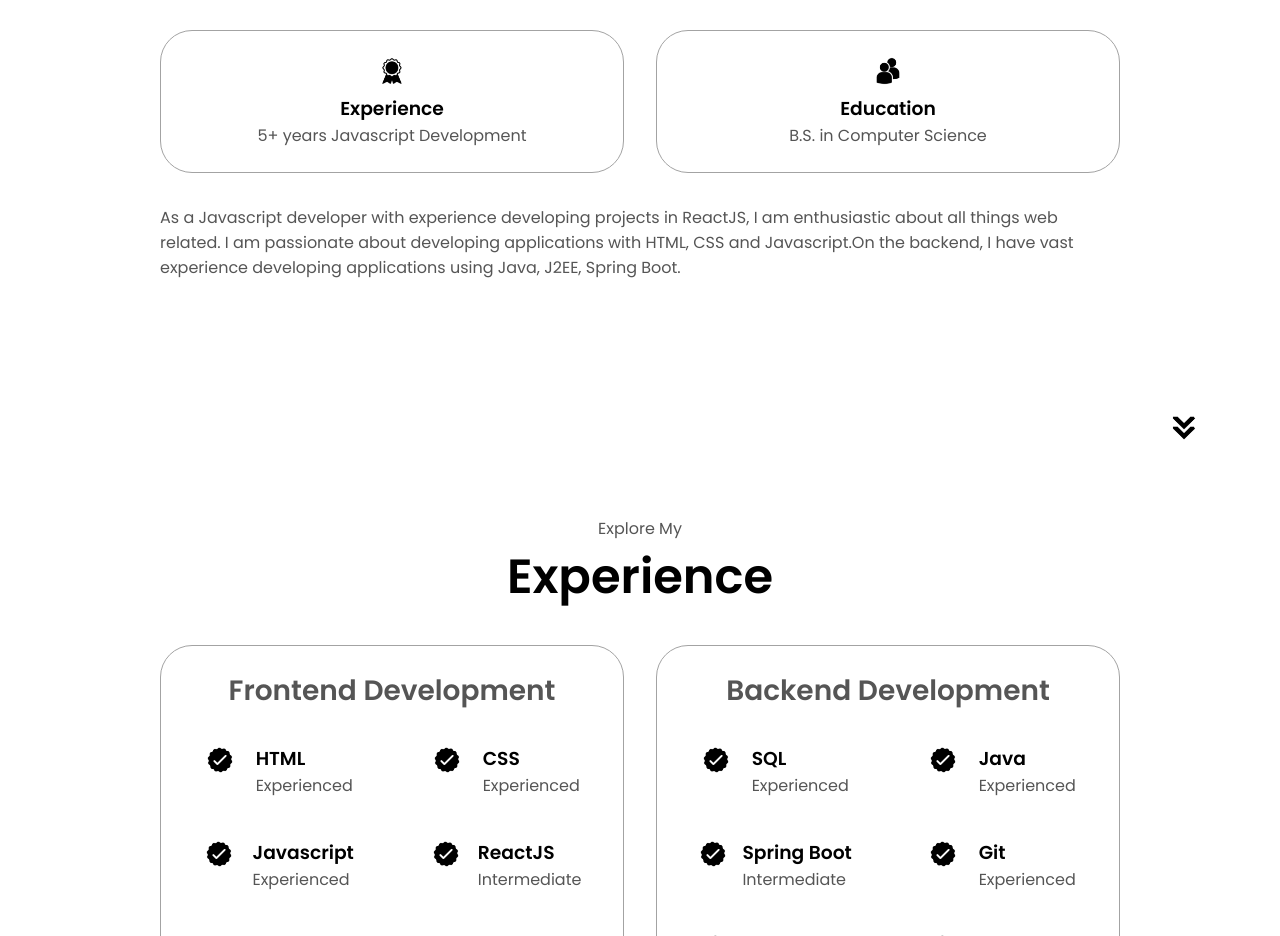
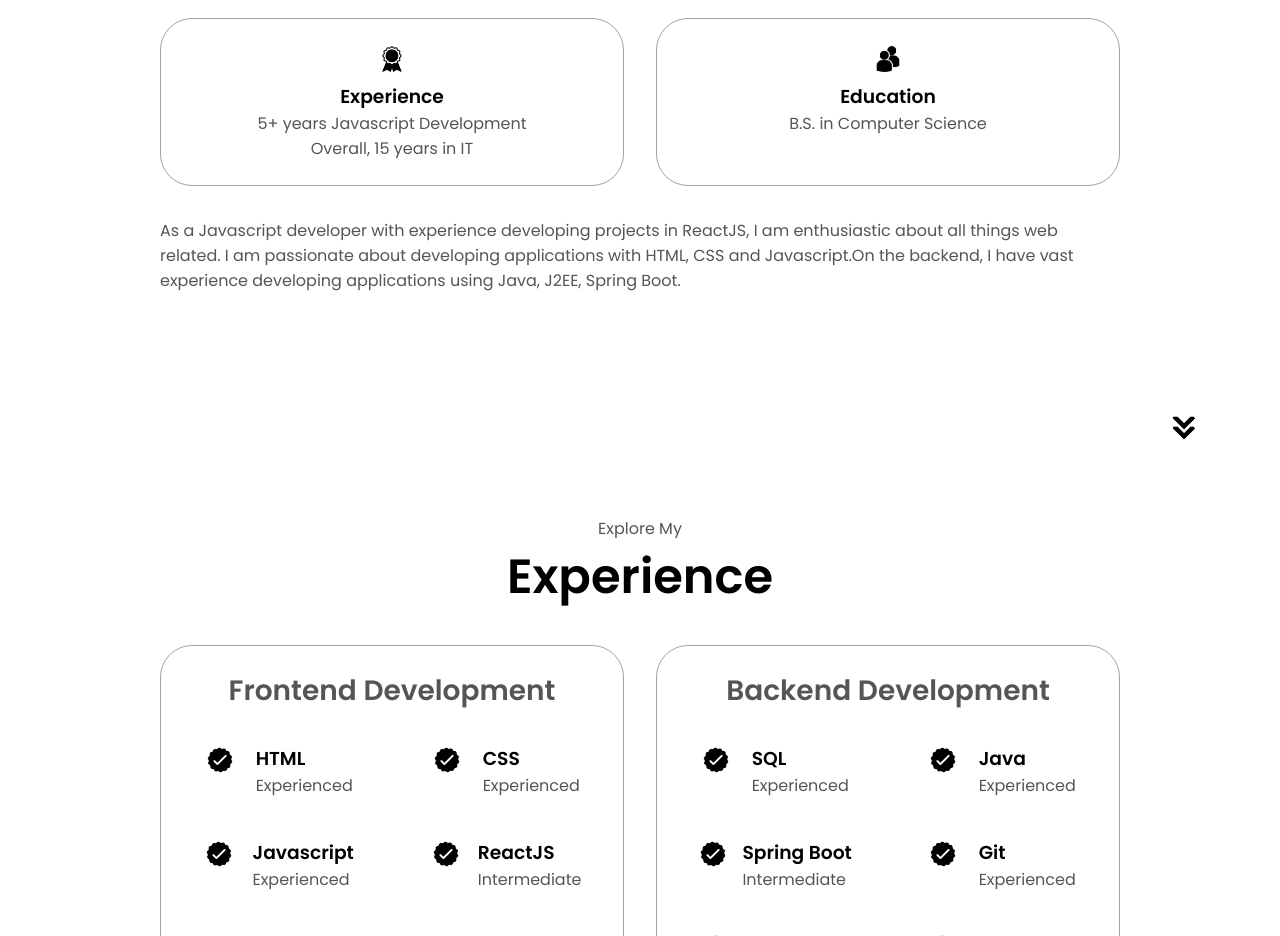
Before and after one commit to mkamakshi/Portfolio, a plain HTML site: page index.html in a window 1280 px wide. Shown: the part 1180-2116 px from the top of the page. Drawn offline with Linux system fonts and the light colour scheme.

Commit message:
Added experience'

```diff
--- a/index.html
+++ b/index.html
@@ -86,6 +86,7 @@
                 />
                 <h3>Experience</h3>
                 <p>5+ years Javascript Development</p>
+                <p>Overall, 15 years in IT</p>
               </div>
               <div class="details-container">
                 <img
```
